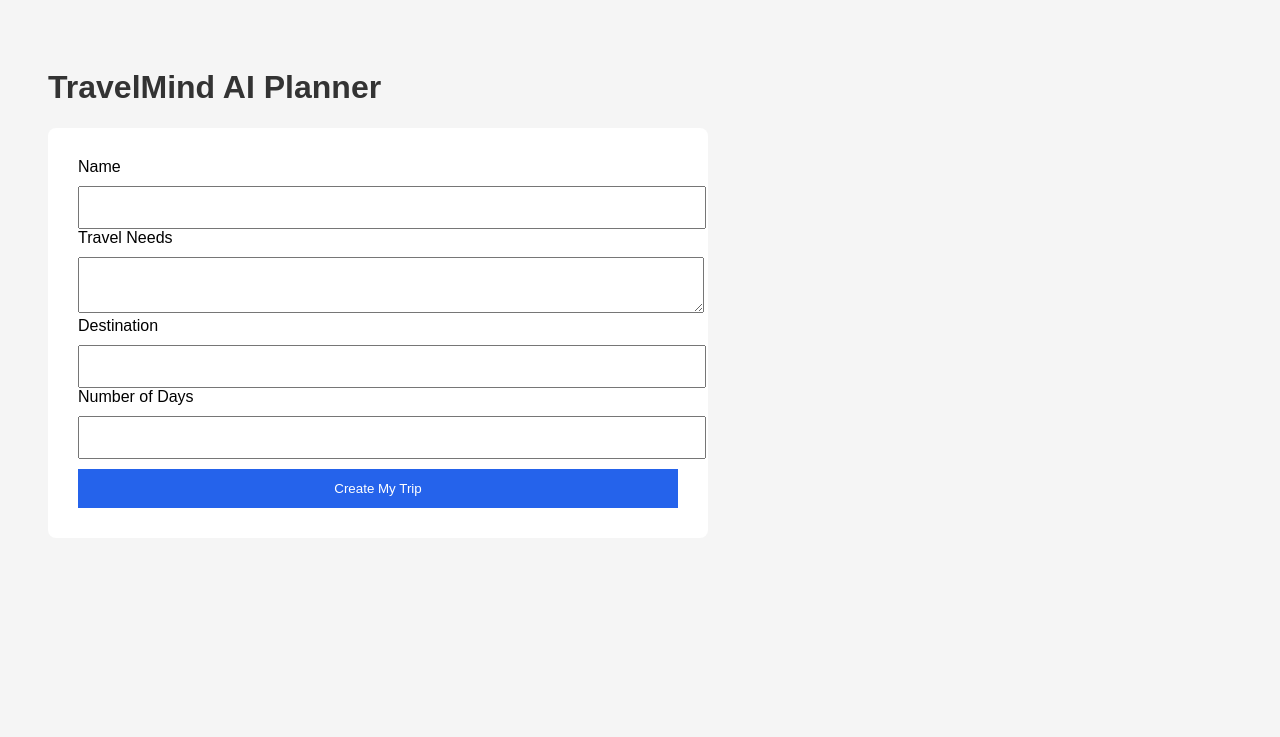
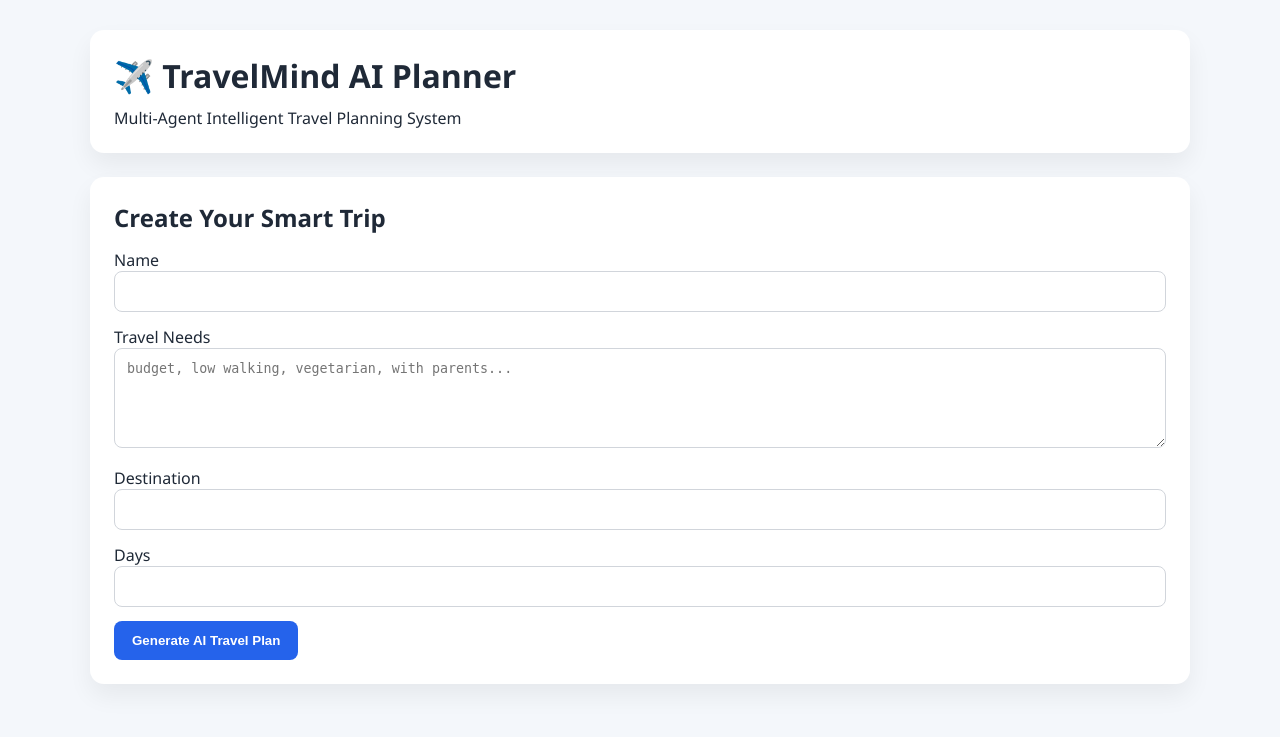
Before and after one commit to Sangupta03/travelmind-ai, a FastAPI app: page / in a window 1280 px wide. Shown: the top 737 px of the page. Run offline with FastAPI, Linux system fonts and the light colour scheme.

Commit message:
Phase 8: Made some UI changes

````diff
--- a/memory/user_profiles.json
+++ b/memory/user_profiles.json
@@ -1,5 +1,8 @@
 {
     "Sanju": {
         "last_constraints": "```json\n{\n  \"budget\": \"budget\",\n  \"walking_preference\": \"low\",\n  \"food_preference\": \"vegetarian\",\n  \"pace\": \"slow\",\n  \"travel_with_elderly\": true\n}\n```"
+    },
+    "Sanjog Gupta ": {
+        "last_constraints": "```json\n{\n  \"budget\": null,\n  \"walking_preference\": \"low\",\n  \"food_preference\": \"vegetarian\",\n  \"pace\": null,\n  \"travel_with_elderly\": true\n}\n```"
     }
 }
--- a/server.py
+++ b/server.py
@@ -8,14 +8,22 @@ from agents.manager_agent import ManagerAgent
 app = FastAPI()
 agent = ManagerAgent()
 
+# Static + templates
 app.mount("/static", StaticFiles(directory="static"), name="static")
 templates = Jinja2Templates(directory="templates")
 
 
+# =========================================================
+
 @app.get("/", response_class=HTMLResponse)
 def home(request: Request):
-    return templates.TemplateResponse("index.html", {"request": request})
+    return templates.TemplateResponse(
+        "index.html",
+        {"request": request}
+    )
 
+
+# =========================================================
 
 @app.post("/plan", response_class=HTMLResponse)
 def create_plan(
@@ -25,14 +33,29 @@ def create_plan(
     destination: str = Form(...),
     days: int = Form(...)
 ):
-    result = agent.build_travel_plan(name, needs, destination, days)
 
+    result = agent.build_travel_plan(
+        name,
+        needs,
+        destination,
+        days
+    )
+
+    # ✅ NEW — pass structured data to UI
     return templates.TemplateResponse(
         "result.html",
         {
             "request": request,
+
+            # core
             "plan": result["final_plan"],
             "constraints": result["constraints"],
-            "cost": result["estimated_cost"]
+            "cost": result["estimated_cost"],
+
+            # NEW dashboard data
+            "hotel": result["hotel"],
+            "daily": result["daily_plan"],
+            "places": result["ordered_places"],
+            "transport": result["transport"]
         }
     )
--- a/static/style.css
+++ b/static/style.css
@@ -1,29 +1,100 @@
-body {
-    font-family: Arial, sans-serif;
-    background: #f5f5f5;
-    padding: 40px;
+* {
+    margin: 0;
+    padding: 0;
+    box-sizing: border-box;
 }
 
-h1 {
-    color: #333;
+body {
+    font-family: "Segoe UI", sans-serif;
+    background: #f4f7fb;
+    color: #1f2937;
+    padding: 30px;
 }
 
-form {
-    background: white;
-    padding: 30px;
-    max-width: 600px;
-    border-radius: 8px;
+.container {
+    max-width: 1100px;
+    margin: auto;
 }
 
-input, textarea, button {
+.card {
+    background: white;
+    border-radius: 14px;
+    padding: 24px;
+    margin-bottom: 24px;
+    box-shadow: 0 12px 25px rgba(0,0,0,0.06);
+}
+
+h1 { margin-bottom: 10px; }
+h2 { margin-bottom: 15px; }
+h3 { margin-bottom: 8px; }
+
+input, textarea {
     width: 100%;
     padding: 12px;
+    border-radius: 8px;
+    border: 1px solid #d1d5db;
+    margin-bottom: 14px;
+}
+
+textarea {
+    height: 100px;
+}
+
+.button {
+    background: #2563eb;
+    color: white;
+    padding: 12px 18px;
+    border-radius: 8px;
+    border: none;
+    cursor: pointer;
+    font-weight: 600;
+    text-decoration: none;
+    display: inline-block;
+}
+
+.button:hover {
+    background: #1e40af;
+}
+
+.badge {
+    display: inline-block;
+    background: #e0e7ff;
+    color: #3730a3;
+    padding: 6px 12px;
+    border-radius: 20px;
+    margin: 5px 6px 0 0;
+    font-size: 13px;
+}
+
+.day-card {
+    border-left: 6px solid #2563eb;
+    padding-left: 16px;
+    margin-bottom: 16px;
+}
+
+.place-box {
+    background: #f9fafb;
+    padding: 14px;
+    border-radius: 10px;
     margin-top: 10px;
 }
 
-button {
-    background: #2563eb;
-    color: white;
-    border: none;
-    cursor: pointer;
+.transport-box {
+    background: #eef2ff;
+    padding: 12px;
+    border-radius: 10px;
+    margin-top: 12px;
+    font-size: 14px;
 }
+
+.map-frame {
+    margin-top: 12px;
+    border-radius: 12px;
+    overflow: hidden;
+}
+
+pre {
+    white-space: pre-wrap;
+    font-size: 14px;
+    line-height: 1.5;
+}
--- a/templates/index.html
+++ b/templates/index.html
@@ -4,23 +4,41 @@
     <title>TravelMind AI</title>
     <link rel="stylesheet" href="/static/style.css">
 </head>
+
 <body>
-    <h1>TravelMind AI Planner</h1>
+<div class="container">
 
+<div class="card">
+    <h1>✈️ TravelMind AI Planner</h1>
+    <p>Multi-Agent Intelligent Travel Planning System</p>
+</div>
+
+<div class="card">
 <form action="/plan" method="post">
+
+<h2>Create Your Smart Trip</h2>
+
 <label>Name</label>
 <input type="text" name="name" required>
 
 <label>Travel Needs</label>
-        <textarea name="needs" required></textarea>
+<textarea name="needs" required
+placeholder="budget, low walking, vegetarian, with parents..."></textarea>
 
 <label>Destination</label>
 <input type="text" name="destination" required>
 
-        <label>Number of Days</label>
+<label>Days</label>
 <input type="number" name="days" required>
 
-        <button type="submit">Create My Trip</button>
+<br>
+<button class="button" type="submit">
+Generate AI Travel Plan
+</button>
+
 </form>
+</div>
+
+</div>
 </body>
 </html>
````
Also changed, not shown: agents/manager_agent.py (+133 -254 lines), templates/result.html (+92 -6 lines). Lines whose indentation alone changed are shown as unchanged.
